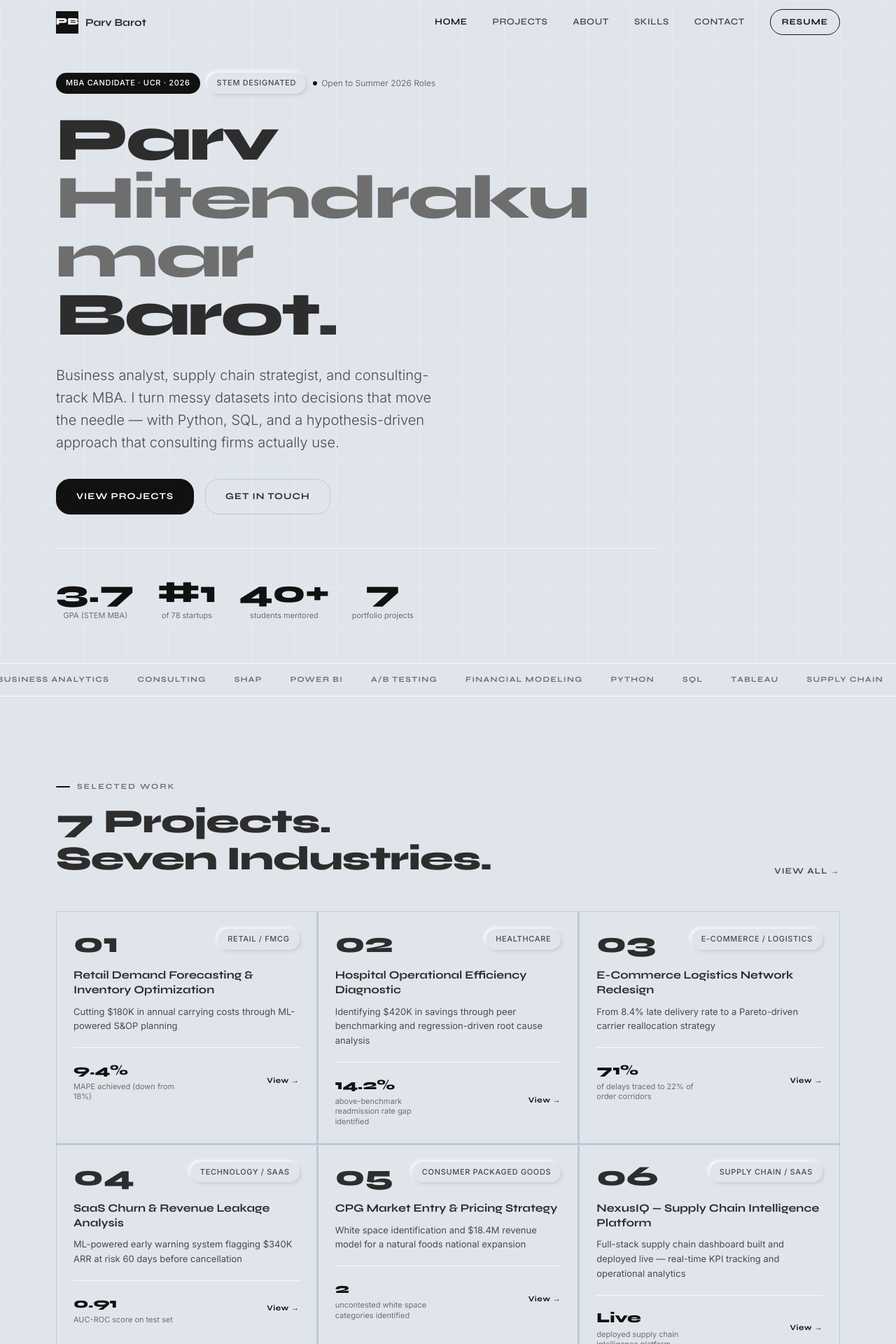
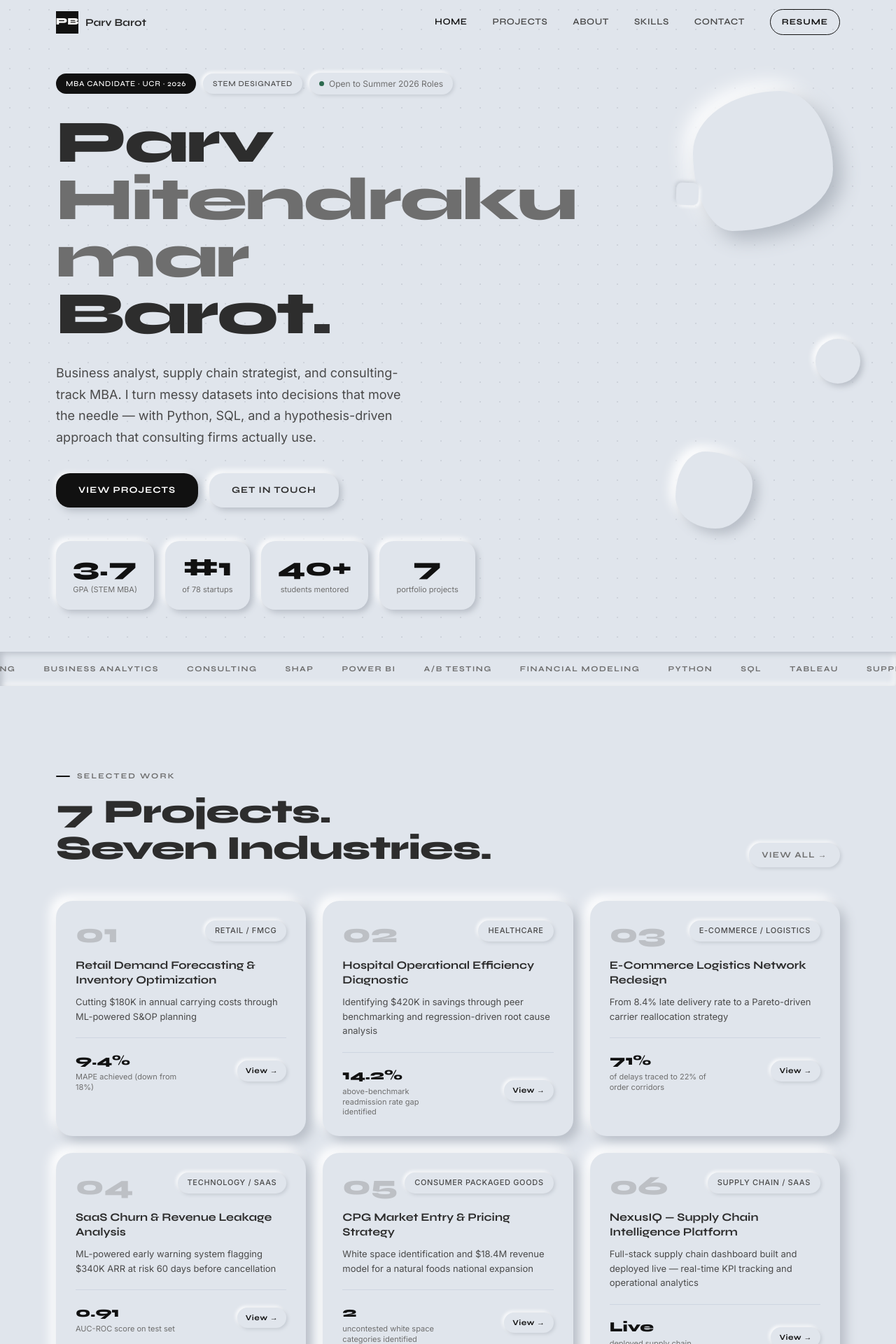
Before and after one commit to parvrao/Portfolio, a React (Vite) app in the folder parv-barot-portfolio/frontend/: page / in a window 1280 px wide. Shown: the top 1920 px of the page at 70% size. Built offline with nearby package versions, Linux system fonts and the light colour scheme.

Commit message:
Refactor Home component styles and structure

```diff
--- a/parv-barot-portfolio/frontend/src/pages/Home.jsx
+++ b/parv-barot-portfolio/frontend/src/pages/Home.jsx
@@ -1,13 +1,17 @@
 import { Link } from 'react-router-dom';
 import { projects } from '../data/projects';
 
-
-
 function HeroStat({ value, label }) {
   return (
-    <div style={{ textAlign: 'center', minWidth: 80 }}>
-      <div style={{ fontFamily: 'var(--font-display)', fontSize: 'clamp(22px,4vw,44px)', fontWeight: 800, color: 'var(--accent)', lineHeight: 1 }}>{value}</div>
-      <div style={{ fontSize: 11, color: 'var(--text3)', marginTop: 4, lineHeight: 1.4 }}>{label}</div>
+    <div style={{
+      textAlign: 'center', padding: '20px 24px',
+      borderRadius: 20,
+      boxShadow: 'var(--neu-flat-sm)',
+      background: 'var(--bg2)',
+      minWidth: 90,
+    }}>
+      <div style={{ fontFamily: 'var(--font-display)', fontSize: 'clamp(22px,4vw,36px)', fontWeight: 800, color: 'var(--accent)', lineHeight: 1 }}>{value}</div>
+      <div style={{ fontSize: 11, color: 'var(--text3)', marginTop: 6, lineHeight: 1.4 }}>{label}</div>
     </div>
   );
 }
@@ -17,51 +21,80 @@ export default function Home() {
     <div>
       <style>{`
         @media (max-width: 600px) {
-          .hero-name { font-size: 13vw !important; }
-          .hero-tags { flex-wrap: wrap !important; }
-          .hero-tags .status-pill { display: none !important; }
-          .hero-para { font-size: 15px !important; max-width: 100% !important; }
-          .hero-buttons { flex-direction: column !important; }
-          .hero-buttons a, .hero-buttons div { width: 100% !important; text-align: center !important; box-sizing: border-box !important; }
-          .hero-stats { gap: 20px !important; justify-content: space-between !important; }
-          .projects-grid { grid-template-columns: 1fr !important; }
-          .cta-section { flex-direction: column !important; align-items: flex-start !important; }
-          .about-grid { grid-template-columns: 1fr !important; }
-          .contact-grid { grid-template-columns: 1fr !important; }
-          .skills-grid { grid-template-columns: 1fr !important; }
-          .project-detail-hero { flex-direction: column !important; }
-          .project-sidebar { min-width: unset !important; width: 100% !important; }
+          .hero-name  { font-size: 13vw !important; }
+          .hero-tags  { flex-wrap: wrap !important; }
+          .status-pill { display: none !important; }
+          .hero-para  { font-size: 15px !important; max-width: 100% !important; }
+          .hero-btns  { flex-direction: column !important; }
+          .hero-btns a { width: 100% !important; text-align: center !important; box-sizing: border-box !important; }
+          .hero-stats { gap: 12px !important; }
+          .proj-grid  { grid-template-columns: 1fr !important; }
+          .cta-wrap   { flex-direction: column !important; align-items: flex-start !important; }
         }
-        @media (max-width: 400px) {
-          .hero-name { font-size: 11vw !important; }
-        }
+        @media (max-width: 400px) { .hero-name { font-size: 11vw !important; } }
+        .btn-primary:hover  { opacity: 0.88 !important; }
+        .btn-secondary:hover { box-shadow: var(--neu-hover) !important; }
       `}</style>
 
-      {/* Hero */}
+      {/* ── Hero ── */}
       <section style={{ minHeight: '100vh', display: 'flex', alignItems: 'center', position: 'relative', overflow: 'hidden', paddingTop: 'var(--nav-h)' }}>
+
+        {/* Dot grid background */}
         <div style={{
-          position: 'absolute', inset: 0, zIndex: 0,
-          backgroundImage: 'linear-gradient(var(--border) 1px, transparent 1px), linear-gradient(90deg, var(--border) 1px, transparent 1px)',
-          backgroundSize: '60px 60px', opacity: 0.3,
+          position: 'absolute', inset: 0, zIndex: 0, pointerEvents: 'none',
+          backgroundImage: 'radial-gradient(circle, #b8bec7 1px, transparent 1px)',
+          backgroundSize: '28px 28px', opacity: 0.45,
+        }} />
+
+        {/* Quirky floating blobs — neumorphic raised shapes */}
+        <div style={{
+          position: 'absolute', top: '14%', right: '7%', width: 200, height: 200, zIndex: 0, pointerEvents: 'none',
+          borderRadius: '62% 38% 72% 28% / 44% 56% 44% 56%',
+          boxShadow: 'var(--neu-elevated)', background: 'var(--bg2)',
+          animation: 'float 6s ease-in-out infinite',
+        }} />
+        <div style={{
+          position: 'absolute', bottom: '18%', right: '16%', width: 110, height: 110, zIndex: 0, pointerEvents: 'none',
+          borderRadius: '38% 62% 48% 52% / 58% 42% 58% 42%',
+          boxShadow: 'var(--neu-flat)', background: 'var(--bg2)',
+          animation: 'float 8s ease-in-out infinite 2s',
+        }} />
+        <div style={{
+          position: 'absolute', top: '52%', right: '4%', width: 64, height: 64, zIndex: 0, pointerEvents: 'none',
+          borderRadius: '50%',
+          boxShadow: 'var(--neu-flat-sm)', background: 'var(--bg2)',
+          animation: 'float 5s ease-in-out infinite 1s',
+        }} />
+        {/* Small spinning square — the "quirky" touch */}
+        <div style={{
+          position: 'absolute', top: '28%', right: '22%', width: 32, height: 32, zIndex: 0, pointerEvents: 'none',
+          borderRadius: 8,
+          boxShadow: 'var(--neu-flat-xs)', background: 'var(--bg2)',
+          animation: 'spin-slow 12s linear infinite',
         }} />
 
         <div className="container" style={{ position: 'relative', zIndex: 1, paddingTop: 40, paddingBottom: 60, width: '100%' }}>
-          <div style={{ maxWidth: 860 }}>
+          <div style={{ maxWidth: 780 }}>
 
-            {/* Tags row */}
-            <div className="hero-tags" style={{ display: 'flex', alignItems: 'center', gap: 10, marginBottom: 24, flexWrap: 'wrap', animation: 'fadeUp 0.6s ease forwards' }}>
-              <span className="tag tag-accent">MBA Candidate · UCR · 2026</span>
-              <span className="tag">STEM Designated</span>
-              <span className="status-pill" style={{ display: 'flex', alignItems: 'center', gap: 6, fontSize: 12, color: 'var(--text3)' }}>
-                <span style={{ width: 6, height: 6, borderRadius: '50%', background: 'var(--accent)', display: 'inline-block' }} />
+            {/* Tags */}
+            <div className="hero-tags" style={{ display: 'flex', alignItems: 'center', gap: 10, marginBottom: 28, flexWrap: 'wrap', animation: 'fadeUp 0.6s ease forwards' }}>
+              <span className="tag tag-accent" style={{ fontFamily: 'var(--font-display)' }}>MBA Candidate · UCR · 2026</span>
+              <span className="tag" style={{ fontFamily: 'var(--font-display)' }}>STEM Designated</span>
+              <span className="status-pill" style={{
+                display: 'flex', alignItems: 'center', gap: 7, fontSize: 12,
+                color: 'var(--text3)', padding: '6px 14px',
+                borderRadius: 50, boxShadow: 'var(--neu-flat-xs)', background: 'var(--bg2)',
+                fontFamily: 'var(--font-body)',
+              }}>
+                <span style={{ width: 7, height: 7, borderRadius: '50%', background: '#2d6a4f', display: 'inline-block', flexShrink: 0 }} />
                 Open to Summer 2026 Roles
               </span>
             </div>
 
-            {/* Name — clamp fixes overflow on all screen sizes */}
+            {/* Name */}
             <h1 className="hero-name" style={{
               fontFamily: 'var(--font-display)', fontWeight: 800,
-              fontSize: 'clamp(36px, 7vw, 88px)',
+              fontSize: 'clamp(36px, 7vw, 86px)',
               lineHeight: 0.95, letterSpacing: '-0.03em', color: 'var(--text)',
               animation: 'fadeUp 0.6s 0.1s ease both', wordBreak: 'break-word',
             }}>
@@ -71,63 +104,72 @@ export default function Home() {
               <span style={{ color: 'var(--accent)', animation: 'blink 1.2s infinite' }}>.</span>
             </h1>
 
-            {/* Paragraph */}
+            {/* Para */}
             <p className="hero-para" style={{
-              fontSize: 'clamp(15px, 2vw, 20px)', color: 'var(--text2)',
-              maxWidth: 560, lineHeight: 1.6, marginTop: 28, fontWeight: 300,
+              fontSize: 'clamp(15px, 1.6vw, 18px)', color: 'var(--text2)',
+              maxWidth: 520, lineHeight: 1.7, marginTop: 28, fontWeight: 400,
               animation: 'fadeUp 0.6s 0.2s ease both',
             }}>
               Business analyst, supply chain strategist, and consulting-track MBA. I turn messy datasets into decisions that move the needle — with Python, SQL, and a hypothesis-driven approach that consulting firms actually use.
             </p>
 
             {/* Buttons */}
-            <div className="hero-buttons" style={{ display: 'flex', gap: 16, marginTop: 36, flexWrap: 'wrap', animation: 'fadeUp 0.6s 0.3s ease both' }}>
-              <Link to="/projects" style={{
+            <div className="hero-btns" style={{ display: 'flex', gap: 16, marginTop: 36, flexWrap: 'wrap', animation: 'fadeUp 0.6s 0.3s ease both' }}>
+              <Link className="btn-primary" to="/projects" style={{
                 fontFamily: 'var(--font-display)', fontSize: 13, fontWeight: 700,
                 letterSpacing: '0.08em', textTransform: 'uppercase',
-                padding: '14px 28px', background: 'var(--accent)', color: '#ffffff',
-                borderRadius: 'var(--radius)', border: '1px solid var(--accent)',
-                transition: 'all 0.2s', textDecoration: 'none', display: 'block',
+                padding: '14px 32px',
+                background: 'var(--accent)', color: '#ffffff',
+                borderRadius: 'var(--radius)',
+                boxShadow: '4px 4px 12px #b0b7c0, -2px -2px 6px #ffffff',
+                border: 'none', textDecoration: 'none', display: 'inline-block',
+                transition: 'opacity 0.2s',
               }}>View Projects</Link>
-              <a href="mailto:pbaro003@ucr.edu" style={{
+              <a className="btn-secondary" href="mailto:pbaro003@ucr.edu" style={{
                 fontFamily: 'var(--font-display)', fontSize: 13, fontWeight: 700,
                 letterSpacing: '0.08em', textTransform: 'uppercase',
-                padding: '14px 28px', background: 'transparent', color: 'var(--text)',
-                borderRadius: 'var(--radius)', border: '1px solid var(--border2)',
-                transition: 'all 0.2s', textDecoration: 'none', display: 'block',
+                padding: '14px 32px',
+                background: 'var(--bg2)', color: 'var(--text)',
+                borderRadius: 'var(--radius)',
+                boxShadow: 'var(--neu-flat-sm)',
+                border: 'none', textDecoration: 'none', display: 'inline-block',
+                transition: 'box-shadow 0.2s',
               }}>Get in Touch</a>
             </div>
 
-            {/* Stats */}
+            {/* Stats — each is a raised neumorphic pill */}
             <div className="hero-stats" style={{
-              display: 'flex', gap: 32, marginTop: 48, paddingTop: 40,
-              borderTop: '1px solid var(--border)',
+              display: 'flex', gap: 16, marginTop: 48,
               animation: 'fadeUp 0.6s 0.4s ease both',
-              flexWrap: 'wrap', justifyContent: 'flex-start',
+              flexWrap: 'wrap',
             }}>
-              <HeroStat value="3.7" label="GPA (STEM MBA)" />
-              <HeroStat value="#1" label="of 78 startups" />
-              <HeroStat value="40+" label="students mentored" />
-              <HeroStat value="7" label="portfolio projects" />
+              <HeroStat value="3.7"  label="GPA (STEM MBA)" />
+              <HeroStat value="#1"   label="of 78 startups" />
+              <HeroStat value="40+"  label="students mentored" />
+              <HeroStat value="7"    label="portfolio projects" />
             </div>
           </div>
         </div>
       </section>
 
-      {/* Marquee */}
-      <div style={{ overflow: 'hidden', borderTop: '1px solid var(--border)', borderBottom: '1px solid var(--border)', padding: '14px 0', background: 'var(--bg2)' }}>
-        <div style={{ display: 'flex', animation: 'marquee 20s linear infinite', width: 'max-content' }}>
+      {/* ── Marquee — inset well ── */}
+      <div style={{
+        overflow: 'hidden', padding: '16px 0',
+        boxShadow: 'inset 3px 3px 8px #b8bec7, inset -3px -3px 8px #ffffff',
+        background: 'var(--bg2)',
+      }}>
+        <div style={{ display: 'flex', animation: 'marquee 22s linear infinite', width: 'max-content' }}>
           {[...Array(3)].map((_, i) => (
             <span key={i} style={{ display: 'flex', gap: 40, paddingRight: 40, whiteSpace: 'nowrap' }}>
               {['Python', 'SQL', 'Tableau', 'Supply Chain', 'S&OP', 'Demand Forecasting', 'Business Analytics', 'Consulting', 'SHAP', 'Power BI', 'A/B Testing', 'Financial Modeling'].map(s => (
-                <span key={s} style={{ fontFamily: 'var(--font-display)', fontSize: 11, fontWeight: 700, letterSpacing: '0.12em', textTransform: 'uppercase', color: 'var(--text3)' }}>{s}</span>
+                <span key={s} style={{ fontFamily: 'var(--font-display)', fontSize: 11, fontWeight: 700, letterSpacing: '0.14em', textTransform: 'uppercase', color: 'var(--text3)' }}>{s}</span>
               ))}
             </span>
           ))}
         </div>
       </div>
 
-      {/* Featured Projects */}
+      {/* ── Projects ── */}
       <section style={{ padding: 'var(--section-gap) 0' }}>
         <div className="container">
           <div style={{ display: 'flex', justifyContent: 'space-between', alignItems: 'flex-end', marginBottom: 48, flexWrap: 'wrap', gap: 16 }}>
@@ -137,47 +179,58 @@ export default function Home() {
             </div>
             <Link to="/projects" style={{
               fontFamily: 'var(--font-display)', fontSize: 12, fontWeight: 700,
-              letterSpacing: '0.1em', textTransform: 'uppercase', color: 'var(--text2)',
-              display: 'flex', alignItems: 'center', gap: 8, transition: 'color 0.2s', textDecoration: 'none',
+              letterSpacing: '0.1em', textTransform: 'uppercase', color: 'var(--text3)',
+              padding: '8px 18px', borderRadius: 50, boxShadow: 'var(--neu-flat-xs)',
+              background: 'var(--bg2)', textDecoration: 'none',
+              transition: 'box-shadow 0.2s',
             }}>View All →</Link>
           </div>
 
-          <div className="projects-grid" style={{ display: 'grid', gridTemplateColumns: 'repeat(auto-fill, minmax(300px, 1fr))', gap: 1, background: 'var(--border2)' }}>
-            {projects.map((p) => {
-              return (
-                <Link key={p.id} to={`/projects/${p.id}`} className="hover-card" style={{ display: 'block', textDecoration: 'none' }}>
-                  <div style={{
-                    background: 'var(--bg2)', padding: 24, height: '100%',
-                    border: '1px solid var(--border2)', borderRadius: 0,
-                    cursor: 'pointer',
+          <div className="proj-grid" style={{ display: 'grid', gridTemplateColumns: 'repeat(auto-fill, minmax(300px, 1fr))', gap: 24 }}>
+            {projects.map((p) => (
+              <Link key={p.id} to={`/projects/${p.id}`} style={{ display: 'block', textDecoration: 'none' }}>
+                <div className="hover-card" style={{
+                  background: 'var(--bg2)', padding: 28,
+                  borderRadius: 24, boxShadow: 'var(--neu-flat)',
+                  cursor: 'pointer', height: '100%',
                 }}>
                   <div style={{ display: 'flex', justifyContent: 'space-between', alignItems: 'flex-start', marginBottom: 16 }}>
-                      <span style={{ fontFamily: 'var(--font-display)', fontSize: 40, fontWeight: 800, color: 'var(--text)', lineHeight: 1 }}>{p.number}</span>
+                    <span style={{ fontFamily: 'var(--font-display)', fontSize: 38, fontWeight: 800, color: 'var(--text3)', lineHeight: 1, opacity: 0.3 }}>{p.number}</span>
                     <span className="tag">{p.industry}</span>
                   </div>
                   <h3 style={{ fontFamily: 'var(--font-display)', fontSize: 16, fontWeight: 700, color: 'var(--text)', marginBottom: 10, lineHeight: 1.3 }}>{p.title}</h3>
                   <p style={{ fontSize: 13, color: 'var(--text2)', lineHeight: 1.6, marginBottom: 20 }}>{p.subtitle}</p>
-                    <div style={{ display: 'flex', justifyContent: 'space-between', alignItems: 'center', paddingTop: 16, borderTop: '1px solid var(--border)' }}>
+                  <div style={{ display: 'flex', justifyContent: 'space-between', alignItems: 'center', paddingTop: 16, borderTop: '1px solid rgba(163,177,198,0.3)' }}>
                     <div>
                       <div style={{ fontSize: 20, fontFamily: 'var(--font-display)', fontWeight: 800, color: 'var(--accent)' }}>{p.heroStat}</div>
                       <div style={{ fontSize: 11, color: 'var(--text3)', maxWidth: 160, lineHeight: 1.3 }}>{p.heroLabel}</div>
                     </div>
-                      <span style={{ fontFamily: 'var(--font-display)', fontSize: 11, fontWeight: 700, color: 'var(--accent)', letterSpacing: '0.05em' }}>View →</span>
+                    <span style={{
+                      fontFamily: 'var(--font-display)', fontSize: 11, fontWeight: 700,
+                      color: 'var(--accent)', letterSpacing: '0.05em',
+                      padding: '6px 12px', borderRadius: 50, boxShadow: 'var(--neu-flat-xs)',
+                      background: 'var(--bg2)',
+                    }}>View →</span>
                   </div>
                 </div>
               </Link>
-              );
-            })}
+            ))}
           </div>
         </div>
       </section>
 
-      {/* CTA */}
-      <section style={{ padding: '60px 0', background: 'var(--bg2)', borderTop: '1px solid var(--border)', borderBottom: '1px solid var(--border)' }}>
-        <div className="container cta-section" style={{ display: 'flex', justifyContent: 'space-between', alignItems: 'center', flexWrap: 'wrap', gap: 24 }}>
+      {/* ── CTA ── */}
+      <section style={{ padding: '60px 0' }}>
+        <div className="container">
+          <div className="cta-wrap" style={{
+            display: 'flex', justifyContent: 'space-between', alignItems: 'center',
+            flexWrap: 'wrap', gap: 24, padding: '48px 40px',
+            borderRadius: 28, boxShadow: 'var(--neu-pressed)',
+            background: 'var(--bg2)',
+          }}>
             <div>
               <div className="section-eyebrow">Available for Roles</div>
-            <h2 style={{ fontFamily: 'var(--font-display)', fontSize: 'clamp(20px,3vw,34px)', fontWeight: 800, color: 'var(--text)', lineHeight: 1.2 }}>
+              <h2 style={{ fontFamily: 'var(--font-display)', fontSize: 'clamp(20px,3vw,32px)', fontWeight: 800, color: 'var(--text)', lineHeight: 1.2 }}>
                 Business Analyst · Supply Chain · Consulting
               </h2>
               <p style={{ color: 'var(--text2)', marginTop: 10, fontSize: 14 }}>Graduating June 2026. Open to full-time roles and internships.</p>
@@ -185,10 +238,13 @@ export default function Home() {
             <a href="mailto:pbaro003@ucr.edu" style={{
               fontFamily: 'var(--font-display)', fontSize: 13, fontWeight: 700,
               letterSpacing: '0.08em', textTransform: 'uppercase',
-            padding: '14px 28px', background: 'var(--accent)', color: '#ffffff',
-            borderRadius: 'var(--radius)', border: '1px solid var(--accent)',
-            whiteSpace: 'nowrap', transition: 'background 0.2s', textDecoration: 'none',
+              padding: '14px 32px', background: 'var(--accent)', color: '#ffffff',
+              borderRadius: 'var(--radius)',
+              boxShadow: '4px 4px 12px #b0b7c0, -2px -2px 6px #ffffff',
+              border: 'none', whiteSpace: 'nowrap', textDecoration: 'none',
+              transition: 'opacity 0.2s',
             }}>Reach Out →</a>
+          </div>
         </div>
       </section>
     </div>
```
Lines whose indentation alone changed are shown as unchanged.
